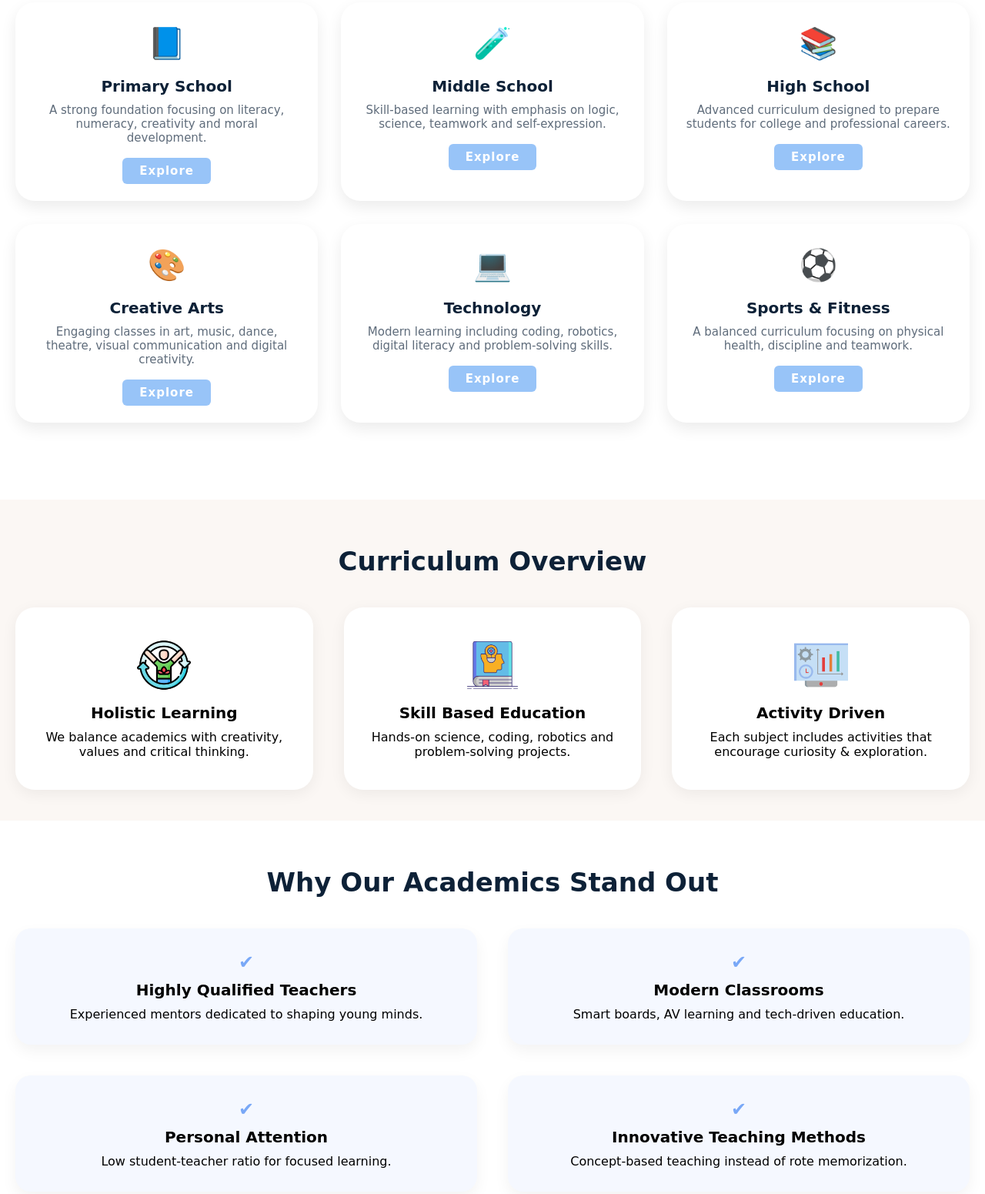
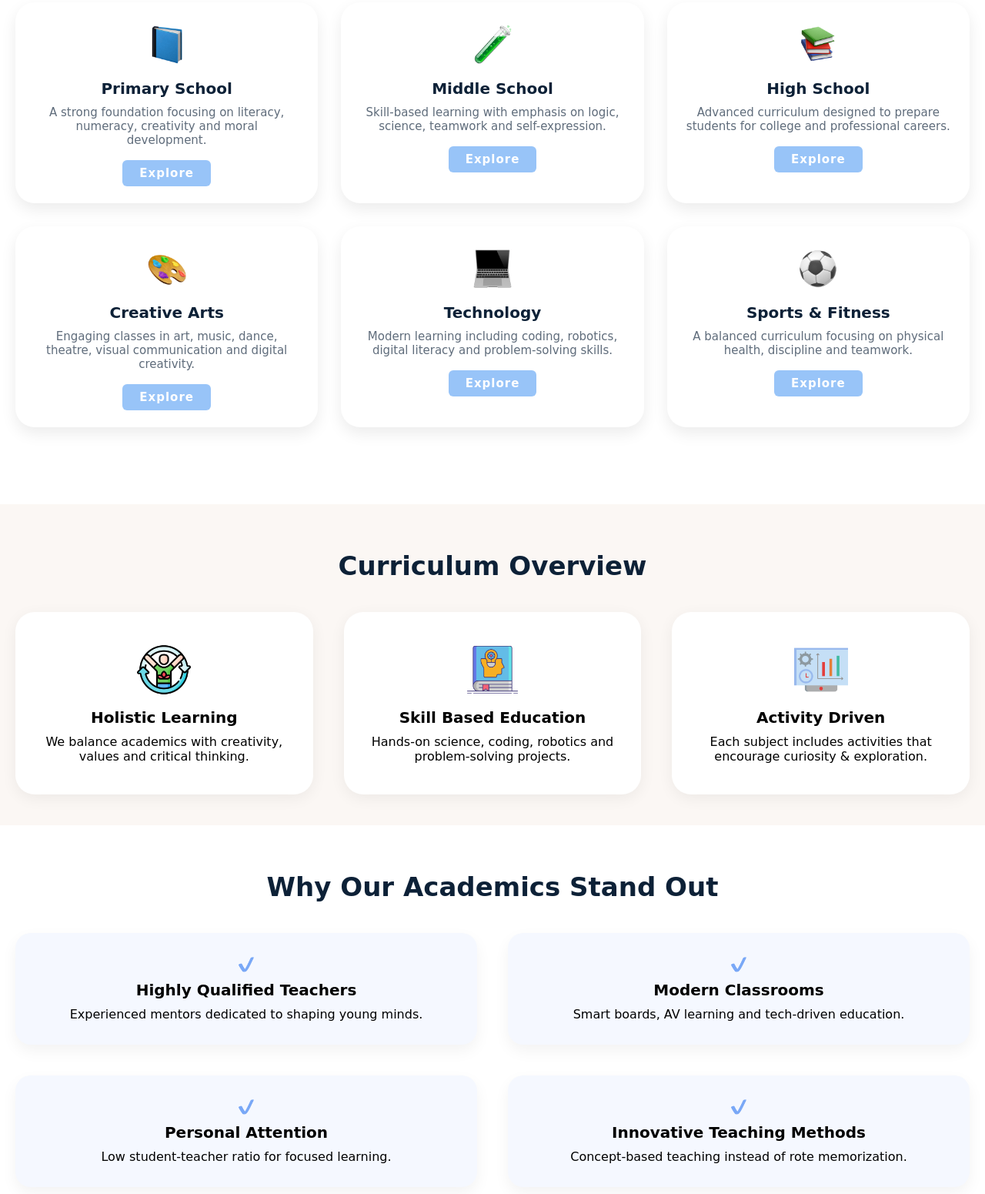
Before and after one commit to NarendarKarwasra/play-school, a plain HTML site: page academics.html in a window 1280 px wide. Shown: the part 477-2028 px from the top of the page at 77% size. Drawn offline with nearby package versions, Linux system fonts and the light colour scheme; a web font is replaced by a local one.

Commit message:
first commit

```diff
--- a/academics.html
+++ b/academics.html
@@ -84,7 +84,9 @@
 
                     <!-- Card 1 -->
                     <div class="academic-card">
-                        <div class="icon">📘</div>
+                        <div class="icon">
+                            <img src="img/academic-1.png" alt="">
+                        </div>
                         <h3>Primary School</h3>
                         <p>A strong foundation focusing on literacy, numeracy, creativity and moral development.</p>
                         <a href="academics-detail.html?program=primary-school" class="read-btn">Explore</a>
@@ -92,7 +94,9 @@
 
                     <!-- Card 2 -->
                     <div class="academic-card">
-                        <div class="icon">🧪</div>
+                        <div class="icon">
+                            <img src="img/academic-2.png" alt="">
+                        </div>
                         <h3>Middle School</h3>
                         <p>Skill-based learning with emphasis on logic, science, teamwork and self-expression.</p>
                         <a href="academics-detail.html?program=middle-school" class="read-btn">Explore</a>
@@ -100,7 +104,9 @@
 
                     <!-- Card 3 -->
                     <div class="academic-card">
-                        <div class="icon">📚</div>
+                        <div class="icon">
+                            <img src="img/academic-3.png" alt="">
+                        </div>
                         <h3>High School</h3>
                         <p>Advanced curriculum designed to prepare students for college and professional careers.</p>
                         <a href="academics-detail.html?program=high-school" class="read-btn">Explore</a>
@@ -108,7 +114,9 @@
 
                     <!-- Card 4 -->
                     <div class="academic-card">
-                        <div class="icon">🎨</div>
+                        <div class="icon">
+                            <img src="img/academic-4.png" alt="">
+                        </div>
                         <h3>Creative Arts</h3>
                         <p>Engaging classes in art, music, dance, theatre, visual communication and digital creativity.
                         </p>
@@ -117,7 +125,9 @@
 
                     <!-- Card 5 -->
                     <div class="academic-card">
-                        <div class="icon">💻</div>
+                        <div class="icon">
+                            <img src="img/academic-5.png" alt="">
+                        </div>
                         <h3>Technology</h3>
                         <p>Modern learning including coding, robotics, digital literacy and problem-solving skills.</p>
                         <a href="academics-detail.html?program=technology" class="read-btn">Explore</a>
@@ -125,7 +135,9 @@
 
                     <!-- Card 6 -->
                     <div class="academic-card">
-                        <div class="icon">⚽</div>
+                        <div class="icon">
+                            <img src="img/academic-6.png" alt="">
+                        </div>
                         <h3>Sports & Fitness</h3>
                         <p>A balanced curriculum focusing on physical health, discipline and teamwork.</p>
                         <a href="academics-detail.html?program=sports-fitness" class="read-btn">Explore</a>
@@ -179,25 +191,25 @@
 
                 <div class="why-grid">
                     <div class="why-item">
-                        <span>✔</span>
+                        <img src="img/why-item-tick.png" alt="">
                         <h4>Highly Qualified Teachers</h4>
                         <p>Experienced mentors dedicated to shaping young minds.</p>
                     </div>
 
                     <div class="why-item">
-                        <span>✔</span>
+                        <img src="img/why-item-tick.png" alt="">
                         <h4>Modern Classrooms</h4>
                         <p>Smart boards, AV learning and tech-driven education.</p>
                     </div>
 
                     <div class="why-item">
-                        <span>✔</span>
+                        <img src="img/why-item-tick.png" alt="">
                         <h4>Personal Attention</h4>
                         <p>Low student-teacher ratio for focused learning.</p>
                     </div>
 
                     <div class="why-item">
-                        <span>✔</span>
+                        <img src="img/why-item-tick.png" alt="">
                         <h4>Innovative Teaching Methods</h4>
                         <p>Concept-based teaching instead of rote memorization.</p>
                     </div>
--- a/style.css
+++ b/style.css
@@ -1780,8 +1780,12 @@ textarea {
 }
 
 .academic-card .icon {
-    font-size: 40px;
+    width: 50px;
+    margin: auto;
     margin-bottom: 20px;
+}
+.academic-card .icon img{
+    width: 100%;
 }
 
 .academic-card h3 {
@@ -1933,10 +1937,8 @@ textarea {
     align-items: center;
 }
 
-.why-item span {
-    font-size: 24px;
-    font-weight: bold;
-    color: #79a8f7;
+.why-item img {
+    width: 22px;
 }
 
 .why-item h4 {
```
Also changed, not shown: img/academic-1.png (added), img/academic-2.png (added), img/academic-3.png (added), img/academic-4.png (added), img/academic-5.png (added), img/academic-6.png (added), img/why-item-tick.png (added).
